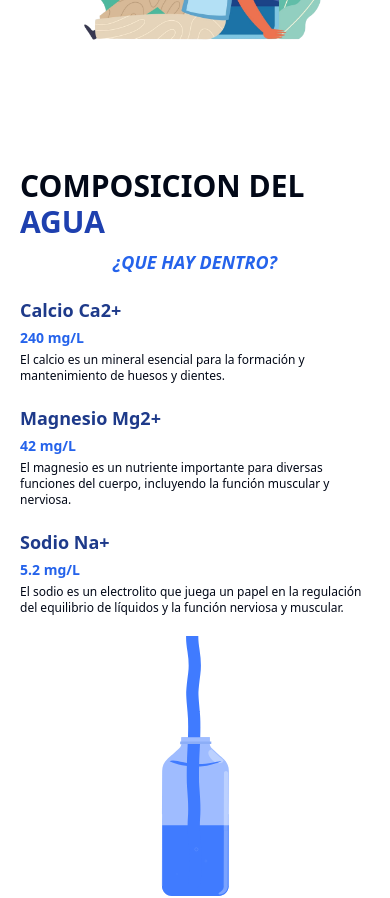
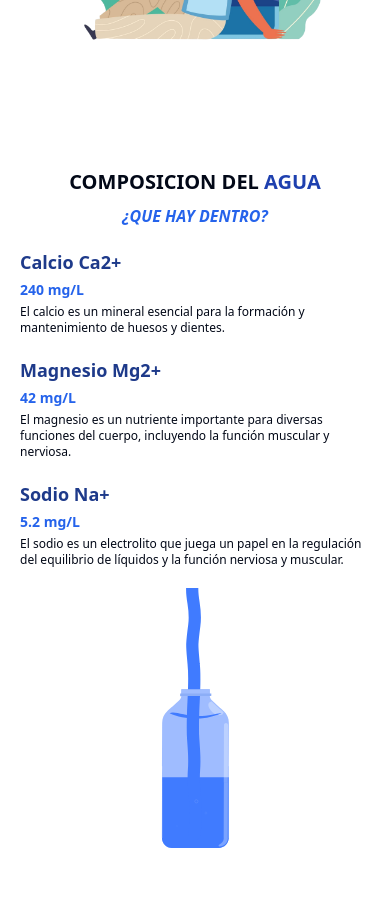
Before and after one commit to JoseSanchez90/frontend-eufrosine-web, a Next.js app: page / in a window 390 px wide. Shown: the part 680-1578 px from the top of the page. Built offline with nearby package versions, Linux system fonts and the light colour scheme.

Commit message:
update py

```diff
--- a/app/(routes)/nosotros/page.tsx
+++ b/app/(routes)/nosotros/page.tsx
@@ -27,7 +27,7 @@ function page() {
 
   return (
 
-      <div className="grid grid-cols-1 sm:grid-cols-2 sm:py-10 py-10 gap-5 sm:gap-10">
+      <div className="grid grid-cols-1 sm:grid-cols-2 sm:py-10 py-5 gap-5 sm:gap-10">
         <div className="w-full sm:h-96 flex flex-col gap-5 justify-center px-5 sm:px-20">
             <h2 className="max-w-2xl text-xl sm:text-3xl font-bold text-center">QUIENES <span className="text-xl sm:text-3xl font-bold text-blue-800 dark:text-blue-500">SOMOS</span></h2>
             <p className="font-medium text-base sm:text-base sm:text-center">Somos una empresa que no solo representa una marca si no un estilo de vida saludable, en Eufrosine, garantizamos agua de mesa embotellada con los más altos estándares de calidad y pureza, cumpliendo con las exigencias del mercado peruano. Nuestra agua es más que una bebida: es salud, bienestar y un recurso esencial para la vida. Purificada con tecnología avanzada: ultrafiltración, ósmosis inversa, esterilización ultravioleta y ozonización, asegurando frescura y confianza en cada gota.</p>
--- a/components/main-banner.tsx
+++ b/components/main-banner.tsx
@@ -52,10 +52,10 @@ const MainBanner = () => {
             </div>
 
             {/* BANNER DOS */}
-            <div className="w-full flex flex-col justify-center mx-auto py-10 px-5 sm:px-0 sm:py-20 sm:gap-10 gap-5">
+            <div className="w-full flex flex-col justify-center mx-auto py-10 pb-20 sm:pb-0 px-5 sm:px-0 sm:py-20 sm:gap-10 gap-5">
                 <div className="flex flex-col justify-center items-center gap-2">
-                    <h2 className="font-bold text-3xl">COMPOSICION DEL <span className="text-blue-800">AGUA</span></h2>
-                    <h3 className="font-semibold text-lg text-blue-600 italic">¿QUE HAY DENTRO?</h3>
+                    <h2 className="font-bold text-xl sm:text-3xl text-center">COMPOSICION DEL <span className="text-blue-800">AGUA</span></h2>
+                    <h3 className="font-semibold text-md sm:text-lg text-blue-600 italic text-center">¿QUE HAY DENTRO?</h3>
                 </div>
                 <div className="flex flex-col sm:grid sm:grid-cols-3 justify-center items-center gap-5 sm:gap-0">
                     <div className="flex flex-col justify-center text-start sm:text-end sm:pl-40 gap-5 sm:gap-10 text-sm">
--- a/components/news-banner.tsx
+++ b/components/news-banner.tsx
@@ -57,7 +57,7 @@ const NewsBanner = () => {
     const router = useRouter()
 
     return (
-        <div className="w-full flex justify-center items-center py-5 sm:py-10">
+        <div className="w-full flex justify-center items-center py-10">
             <div className="flex flex-col gap-10 ">
                 <div className="flex flex-col justify-center items-center gap-5 sm:gap-2 px-5 sm:px-20">
                     <h2 className="font-bold text-xl sm:text-3xl text-center">NUESTRAS ULTIMAS <span className="text-blue-800">NOTICIAS</span></h2>
```
